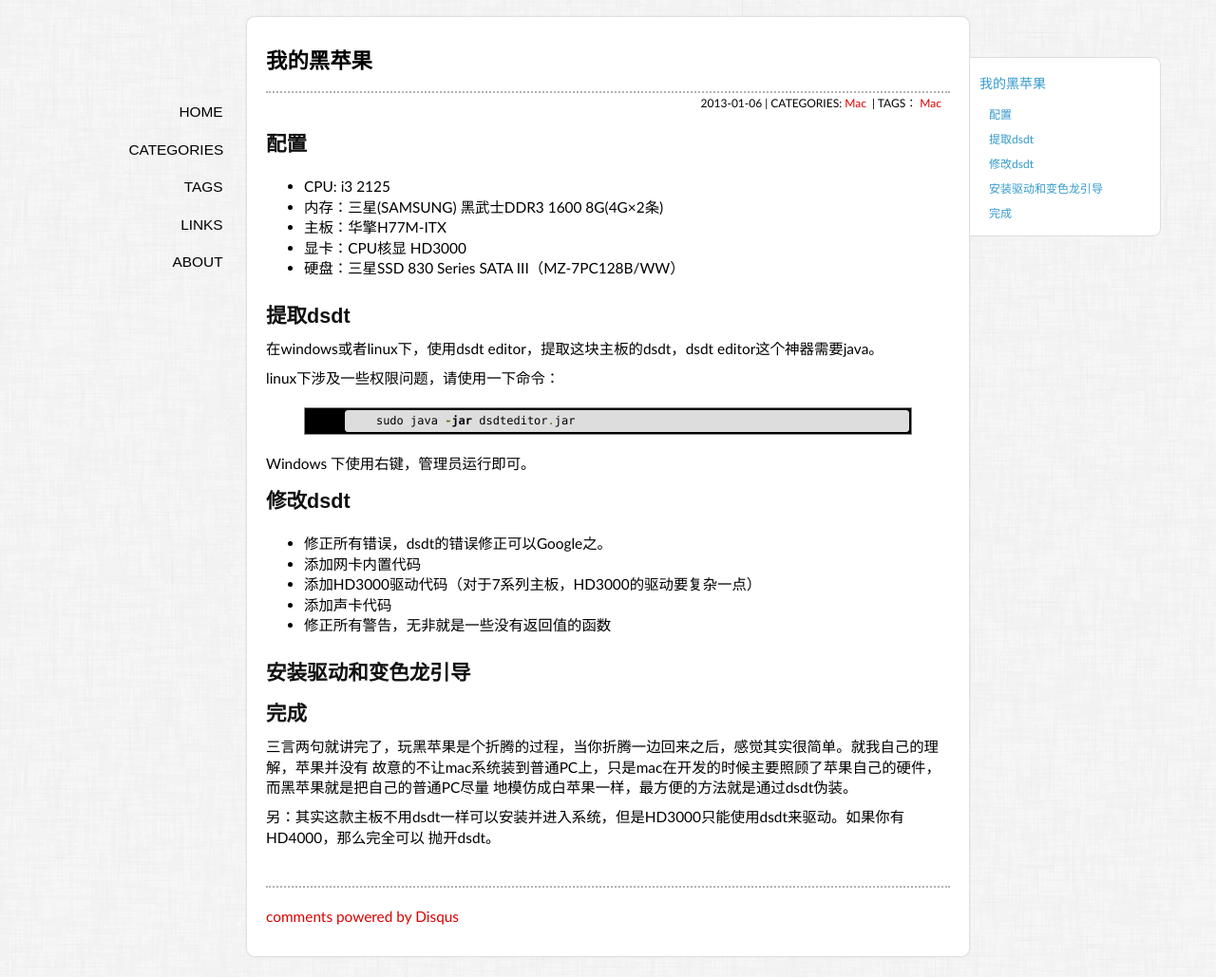
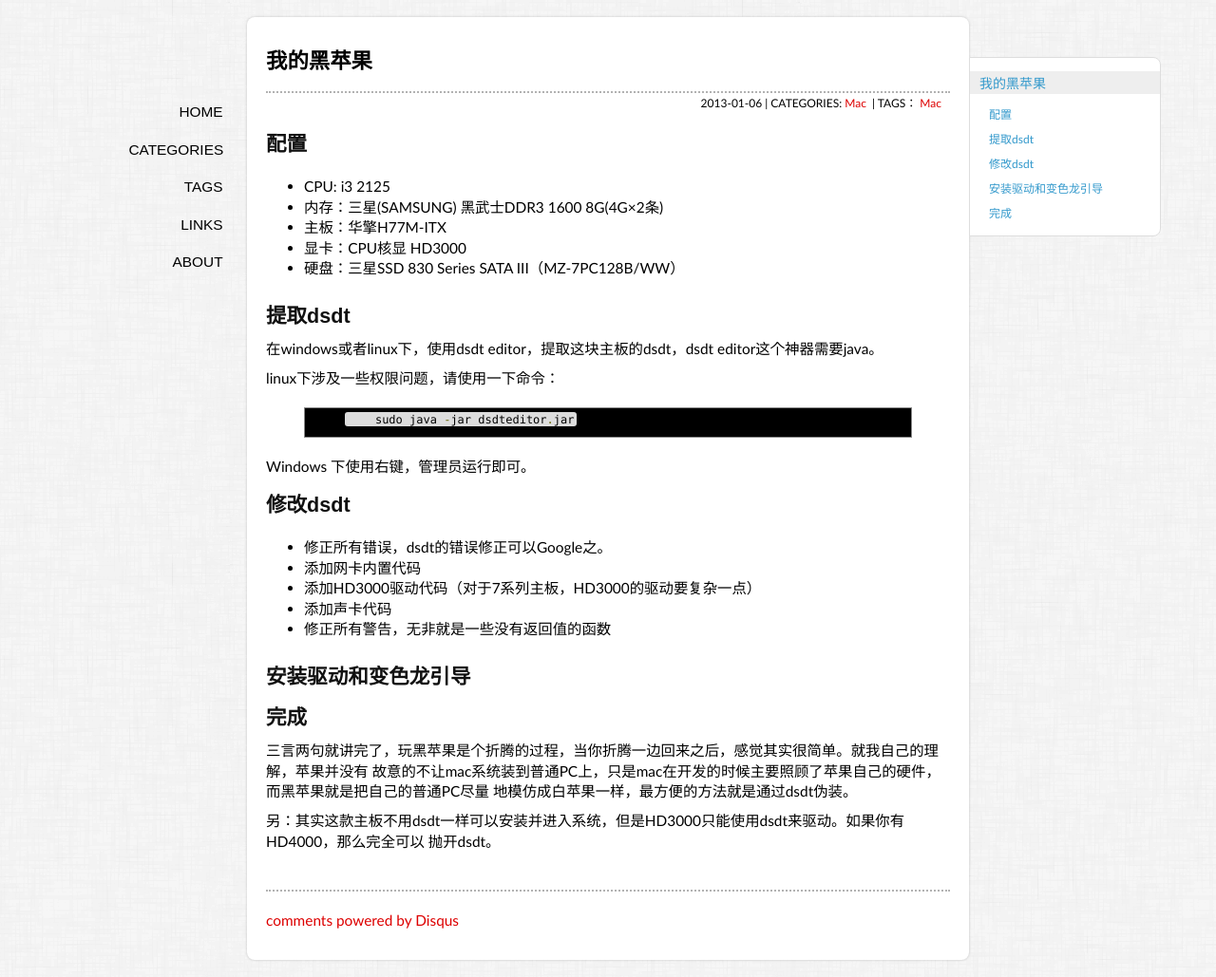
Before and after one commit to jiaokai/blog, a Jekyll site: the page built from _posts/2013-01-06-black-apple.md, in a window 1280 px wide. Shown: the whole page at 95% size. Built offline with Jekyll 4.4.1, drawn with Linux system fonts in a browser that asks for light colours; some web fonts are replaced; Markdown is read by kramdown in place of the engine named in the settings; comment, search, counter and statistics services are not loaded.

Commit message:
20130803-10

```diff
--- a/_layouts/default.html
+++ b/_layouts/default.html
@@ -7,7 +7,7 @@
     <link rel="shortcut icon" href="/favicon.ico">
     <!-- <link href="{{ site.url }}/feed/" rel="alternate" title="{{ site.author }}" type="application/atom+xml" /> -->
     <link rel="stylesheet" href="/media/css/style.css">
-    <link rel="stylesheet" href="/media/css/highlight.css">
+    <!-- <link rel="stylesheet" href="/media/css/highlight.css"> -->
     <script type="text/javascript" src="/media/js/jquery-1.7.1.min.js"></script>
   </head>
   <body>
--- a/media/css/style.css
+++ b/media/css/style.css
@@ -23,7 +23,8 @@
 p a { color: #3399CC; font-weight: 400; border-bottom: 1px dotted #77bb77;}
 p a:hover{color:#3399CC;text-decoration:none;}
 /* strong { color: #6D0000; font-weight:600; } */
-pre code{padding:1em 1.5em;font-size:12px;line-height:1.6;display:block;overflow:auto;border:1px solid #ddd;}
+/* pre code{padding:1em 1.5em;font-size:12px;line-height:1.6;display:block;border:1px solid #ddd;} */
+pre code { overflow:auto; background-color: transparent; border: none; padding: 0; word-wrap: normal; }
 blockquote{display:block;text-align:justify;border-left:4px solid #eeeeee;}
 blockquote{margin:1em 0em;padding-left:1.5em;}
 blockquote p{margin:0;padding:.5em 0;}
@@ -56,8 +57,8 @@
 h2{padding:.6em 0 .4em 0;font-family:"Cuprum","Hiragino Sans GB","Microsoft YaHei",sans-serif;font-size:1.4em;color:#111;}
 h3{padding:.5em 0 .3em 0;font-family:"Cuprum","Hiragino Sans GB","Microsoft YaHei",sans-serif;font-size:1.2em;color:#222;}
 h4{padding:.3em 0;font-family:"Cuprum","Hiragino Sans GB","Microsoft YaHei",sans-serif;font-size:1em;color:#333;}
-pre,code{font-family:Menlo,"Andale Mono",Consolas,"Courier New",Monaco,monospace;font-size:13px;}
-code{ -webkit-border-radius: 3px; -moz-border-radius: 3px; border-radius: 3px; background-color:#F7F7F7;border:1px solid #ddd; vertical-align:text-bottom;}
+pre,code{font-family:Menlo,"Andale Mono",Consolas,"Courier New",Monaco,monospace;font-size:12px;}
+code{ -webkit-border-radius: 3px; -moz-border-radius: 3px; border-radius: 3px; background-color:#F7F7F7;border:1px solid #eee; vertical-align:text-bottom;}
 li code, p code {background-color: #DDD; color: brown; padding: 1px 3px 0 3px; }
 embed,object,iframe{display:block;margin:4px auto;}
 .gist{font-size: 12px;line-height:1.6;}
```
